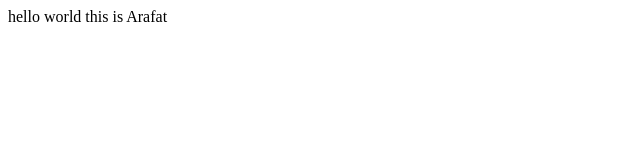
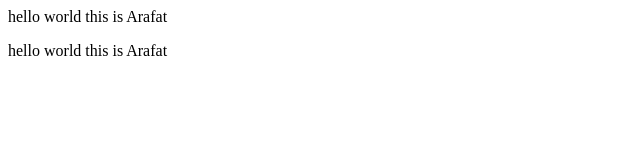
Before and after one commit to Arafat719/Local-Repo, a plain HTML site: page index.htm in a window 1280 px wide. Shown: the whole page, without its empty margins (0-640 px from the left). Drawn offline with Linux system fonts and the light colour scheme.

Commit message:
new paragraph

```diff
--- a/index.htm
+++ b/index.htm
@@ -1 +1,2 @@
 <p>hello world this is Arafat</p>
+<p>hello world this is Arafat</p>
```
